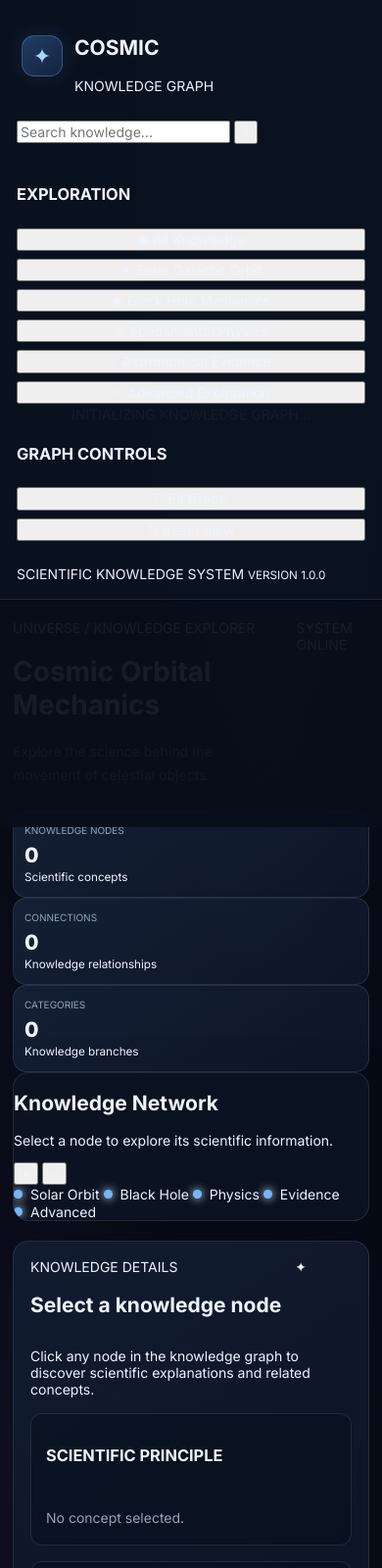
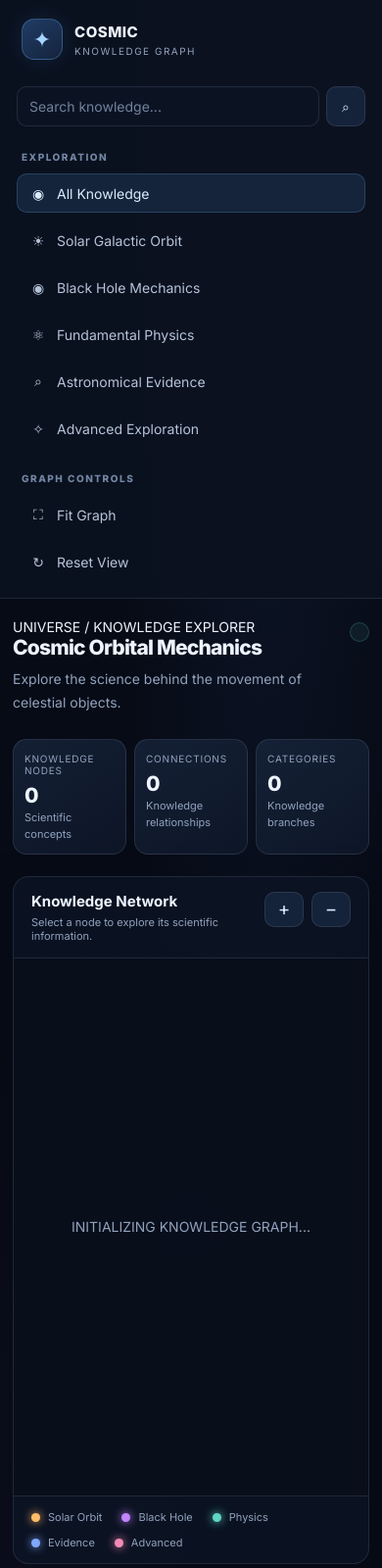
Before and after one commit to Throns-13/cosmic-knowledge-graph, a plain HTML site: page index.html in a window 390 px wide. Shown: the top 1600 px of the page at 98% size. Drawn offline with nearby package versions, Linux system fonts and the light colour scheme.

Commit message:
Fix stylesheet selectors and responsive layout

```diff
--- a/style.css
+++ b/style.css
@@ -678,3 +678,53 @@ input:focus-visible {
     font-size: 10px;
   }
 }
+
+
+/* COSMIC KNOWLEDGE GRAPH: styles for the current index.html markup */
+.app-container{display:grid;grid-template-columns:260px minmax(0,1fr);min-height:100vh}
+.brand-text h2{margin:0;font-size:15px;font-weight:800;letter-spacing:.5px}
+.brand-text span{display:block;margin-top:4px;color:var(--muted);font-size:10px;letter-spacing:1.5px}
+.search-container{display:flex;gap:7px}
+.search-container input{min-width:0;width:100%;padding:11px 12px;border:1px solid var(--border);border-radius:10px;background:#0b1323;color:var(--text)}
+.search-container input::placeholder{color:#71819c}
+.search-container button,.graph-actions button{display:grid;place-items:center;min-width:40px;border:1px solid var(--border);border-radius:10px;background:#15233a;color:#dceaff;cursor:pointer}
+.search-container button:hover,.graph-actions button:hover{border-color:rgba(114,183,255,.55);background:#203653}
+.sidebar-section h3{margin:0 0 3px 5px;color:#7285a4;font-size:10px;font-weight:800;letter-spacing:1.5px}
+.nav-item{display:flex;align-items:center;gap:10px;width:100%;min-height:40px;padding:9px 12px;border:1px solid transparent;border-radius:10px;background:transparent;color:#b5c3d9;text-align:left;cursor:pointer;transition:background .2s,border-color .2s,color .2s}
+.nav-item span{width:18px;text-align:center}
+.nav-item:hover{background:rgba(126,163,214,.09);color:white}
+.nav-item.active{border-color:rgba(114,183,255,.2);background:rgba(80,145,220,.15);color:#d9edff}
+.sidebar-footer{margin-top:auto;padding-top:18px;border-top:1px solid var(--border);color:var(--muted);font-size:10px;line-height:1.7}
+.sidebar-footer small{display:block;margin:5px 0 0 15px;color:#71819c}
+.page-heading h1{margin:0;font-size:clamp(23px,3vw,32px);font-weight:800;letter-spacing:-.8px}
+.system-status{display:inline-flex;align-items:center;padding:8px 12px;border:1px solid rgba(96,213,197,.2);border-radius:999px;background:rgba(96,213,197,.08);color:#8de8d9;font-size:10px;white-space:nowrap}
+.statistics{display:grid;grid-template-columns:repeat(3,minmax(0,1fr));gap:14px;margin-bottom:22px}
+.stat-label{display:block;color:var(--muted);font-size:10px;letter-spacing:.8px}
+.stat-card small{color:var(--muted);font-size:11px}
+.workspace-header{display:flex;align-items:center;justify-content:space-between;gap:12px;padding:15px 18px;border-bottom:1px solid var(--border)}
+.workspace-header h2{margin:0;font-size:15px}
+.workspace-header p{margin:5px 0 0;color:var(--muted);font-size:11px}
+.graph-actions{display:flex;gap:8px}
+.graph-actions button{width:36px;height:36px;font-size:19px}
+#knowledgeGraph{position:relative;width:100%;height:min(68vh,680px);min-height:480px;background:radial-gradient(circle at 50% 50%,rgba(45,78,126,.12),transparent 55%),linear-gradient(rgba(90,120,170,.035) 1px,transparent 1px),linear-gradient(90deg,rgba(90,120,170,.035) 1px,transparent 1px),#0a1221;background-size:auto,34px 34px,34px 34px,auto}
+#knowledgeGraph canvas{display:block;outline:none}
+.loading-message{position:absolute;inset:0;display:grid;place-content:center;padding:20px;background:rgba(8,14,26,.94);color:var(--muted);text-align:center;z-index:2}
+.loading-message.hidden{display:none}
+.graph-legend{display:flex;flex-wrap:wrap;gap:12px 20px;padding:14px 18px;border-top:1px solid var(--border);color:var(--muted);font-size:11px}
+.legend-dot{width:9px;height:9px;flex:0 0 auto;border-radius:50%;box-shadow:0 0 10px currentColor}
+.solar-color{background:var(--solar);color:var(--solar)}.blackhole-color{background:var(--blackhole);color:var(--blackhole)}.physics-color{background:var(--physics);color:var(--physics)}.evidence-color{background:var(--evidence);color:var(--evidence)}.advanced-color{background:var(--advanced);color:var(--advanced)}
+.details-header h2{margin:5px 0 0;font-size:20px}
+.details-icon{display:grid;flex:0 0 auto;place-items:center;width:48px;height:48px;border:1px solid var(--border);border-radius:14px;background:rgba(114,183,255,.1);font-size:23px}
+.details-body>p{margin:17px 0;color:#c3d0e3;line-height:1.9;white-space:pre-line}
+.details-extra{display:grid;grid-template-columns:repeat(2,minmax(0,1fr));gap:12px}
+.detail-block h3{margin:0 0 9px;color:#dceaff;font-size:11px;letter-spacing:.7px}
+.detail-block p,.detail-block li{color:#aebed4;line-height:1.8}
+.detail-block ul{margin:0;padding-left:20px}
+#relatedConcepts{display:flex;flex-wrap:wrap;gap:8px}
+.related-chip{padding:7px 10px;border:1px solid rgba(114,183,255,.2);border-radius:999px;background:rgba(80,145,220,.1);color:#cde5ff;cursor:pointer}
+.related-chip:hover{background:rgba(80,145,220,.22)}
+.empty-related{color:var(--muted);font-size:12px}
+.main-footer{display:flex;justify-content:space-between;gap:12px;margin-top:22px;padding:15px 2px;color:#71819c;font-size:9px;letter-spacing:1px}
+@media(max-width:900px){.app-container{grid-template-columns:220px minmax(0,1fr)}.sidebar{padding:20px 13px}.details-extra{grid-template-columns:1fr}}
+@media(max-width:680px){.app-container{display:block}.sidebar{position:relative;height:auto;padding:17px;border-right:0;border-bottom:1px solid var(--border)}.sidebar-footer{display:none}.main-content{padding:20px 13px}.system-status{font-size:0;padding:9px}.system-status .status-indicator{margin:0}.statistics{gap:8px}.stat-card{padding:13px 11px}.stat-card strong{font-size:21px}.workspace-header{align-items:flex-start}#knowledgeGraph{min-height:440px;height:65vh}.details-panel{padding:17px}.main-footer{flex-direction:column}}
+@media(max-width:390px){.page-heading h1{font-size:21px}.stat-label{font-size:9px}}
```
